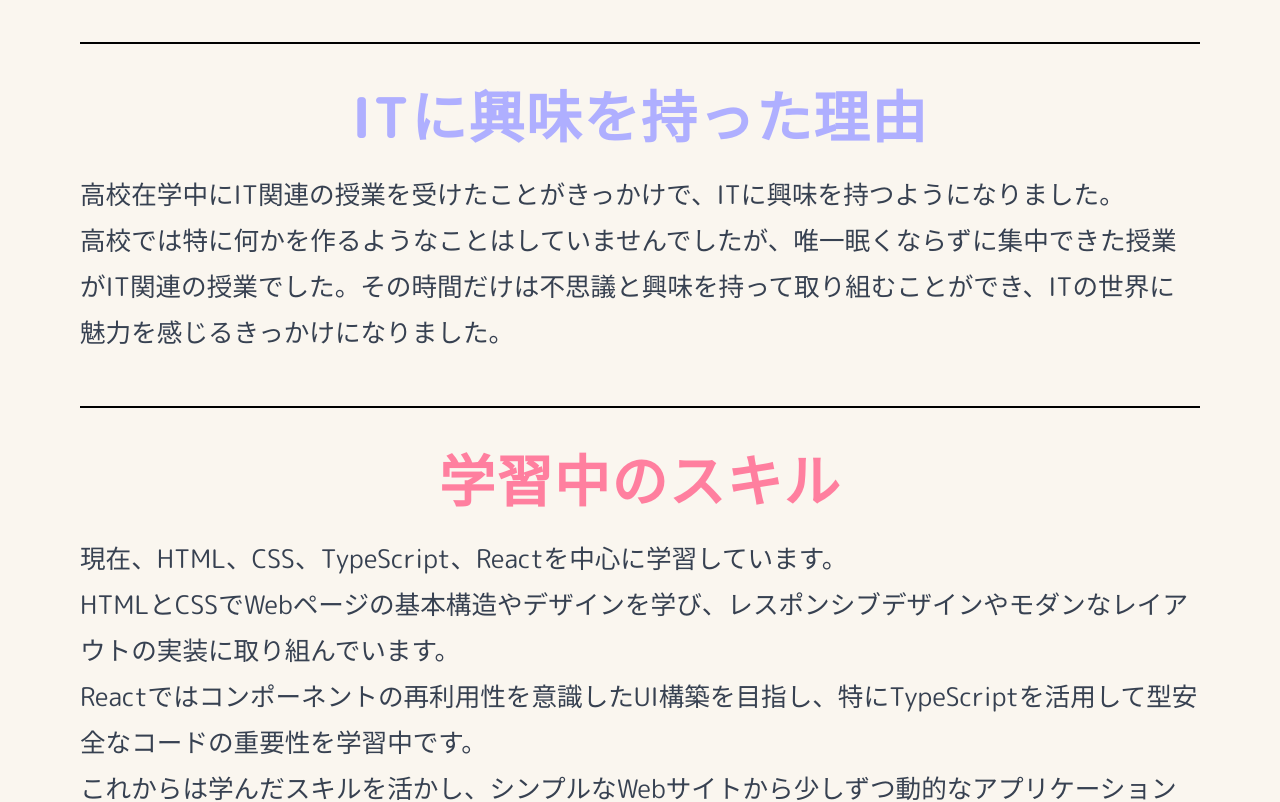
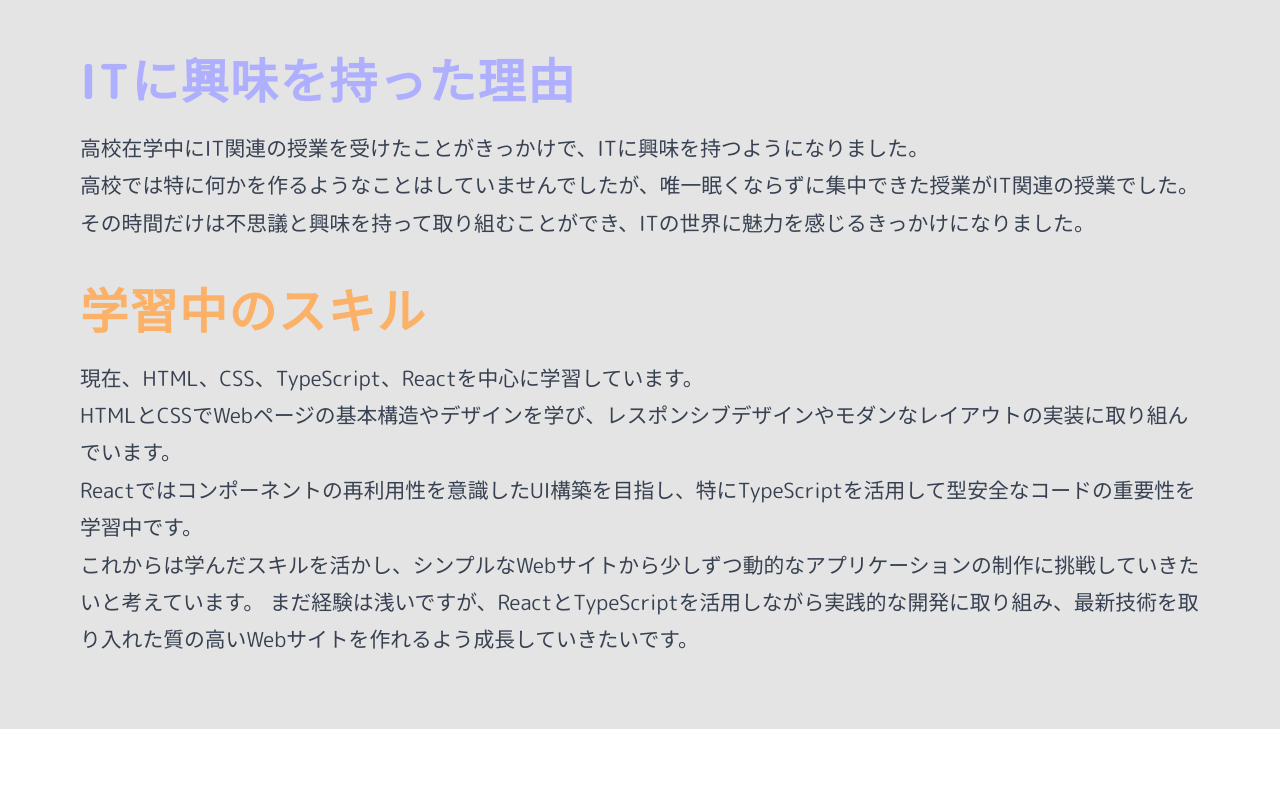
Before and after one commit to KTCume/react-next-portfolio, a Next.js app: page /about in a window 1280 px wide. Shown: the part 980-1782 px from the top of the page. Built offline with nearby package versions, Linux system fonts and the light colour scheme; a web font is replaced by a local one.

Commit message:
デザイン変更

```diff
--- a/app/_components/SheetAbout/index.module.css
+++ b/app/_components/SheetAbout/index.module.css
@@ -1,7 +1,5 @@
 .container {
     position: relative;
     width: 100%;
-    margin: auto;
-    padding: 80px;
     background-color: rgb(250, 246, 239);
 }
--- a/app/about/page.module.css
+++ b/app/about/page.module.css
@@ -1,23 +1,12 @@
 @import url('https://fonts.googleapis.com/css2?family=Rounded+M%2B+1c:wght@400;700&display=swap');
 @import url('https://fonts.googleapis.com/css2?family=M+PLUS+Rounded+1c:wght@400;700&display=swap');
-
-
-/* 各セクションに黒い線を追加 */
-.interest, .skilltop {
-    border-bottom: 2px solid #000; /* 黒い線を追加 */
-    padding-bottom: 30px; /* 余白を追加して線とコンテンツの間にスペースを作る */
-    margin-bottom: 30px; /* セクション間の間隔 */
-}
-.interest {
-    border-top: 2px solid #000;
-}
 
 .top {
     display: flex;
     flex-direction: column;
     align-items: center;
     justify-content: center;
-    margin: 70px auto;
+    margin: 0 auto;
     width: 100%;
     max-width: 850px;
 }
@@ -25,7 +14,7 @@
 .title {
     font-size: 4.5rem;
     font-weight: 700;
-    margin-top: -100px;
+    margin-top: 60px;
     margin-bottom: 40px;
     text-align: center;
     color: #af88f3;
@@ -75,6 +64,10 @@
     margin: 20px 0;
 }
 
+.interest {
+    background-color: #e4e4e4;
+}
+
 .interestImage {
     width: 100%;
     max-width: 600px; /* 画像の最大幅を指定 */
@@ -84,44 +77,51 @@
 }
 
 .interestTitle {
-    margin-top: 40px;
     font-family: 'M PLUS Rounded 1c', sans-serif; /* 丸みのあるおしゃれなフォントを指定 */
-    font-size: 3.5rem; /* タイトルを大きく */
+    font-size: 3rem;
     font-weight: 700; /* 軽めの太さ */
     color: #afafff;
-    text-align: center; /* 中央揃え */
     letter-spacing: 1.5px; /* 文字間隔を広げる */
     line-height: 1.2; /* 行間を広げて可読性を高める */
+    padding: 0 80px;
+    padding-top: 70px;
 }
 
 .interestText {
-    font-size: 1.6rem;
+    font-size: 1.3rem;
     color: #374151;
     font-family: 'M PLUS Rounded 1c', sans-serif;
     line-height: 1.8;
     white-space: pre-wrap; /* 改行を反映させる */
     margin: 20px 0;
+    padding: 0 80px;
+}
+
+.skilltop {
+    background-color: #e4e4e4;
 }
 
 /* 学習中のスキルテキスト */
 .skillTitle {
     margin-top: 40px;
     font-family: 'M PLUS Rounded 1c', sans-serif; /* 丸みのあるおしゃれなフォントを指定 */
-    font-size: 3.5rem; /* タイトルを大きく */
+    font-size: 3rem;
     font-weight: 700; /* 軽めの太さ */
-    color: #ff7f9f;
-    text-align: center; /* 中央揃え */
+    color: #fbb167;
     letter-spacing: 1.5px; /* 文字間隔を広げる */
     line-height: 1.2; /* 行間を広げて可読性を高める */
+    padding: 0 80px;
 }
 
 .skillText {
-    font-size: 1.6rem;
+    font-size: 1.3rem;
     color: #374151;
     font-family: 'M PLUS Rounded 1c', sans-serif;
     line-height: 1.8;
     white-space: pre-wrap; /* 改行を反映させる */
     margin: 20px 0;
+    padding: 0 80px;
+    padding-bottom: 70px;
 }
 
 @media (max-width: 960px) {
--- a/app/about/page.tsx
+++ b/app/about/page.tsx
@@ -36,10 +36,6 @@ export default function Page() {
                         高校では特に何かを作るようなことはしていませんでしたが、唯一眠くならずに集中できた授業がIT関連の授業でした。その時間だけは不思議と興味を持って取り組むことができ、ITの世界に魅力を感じるきっかけになりました。
                     </p>
                 </div>
-            </section>
-
-            {/* 学習中のスキル セクション */}
-            <section className={styles.skilltop}>
                 <h2 className={styles.skillTitle}>学習中のスキル</h2>
                 <div className={styles.skillContainer}>
                     <p className={styles.skillText}>
```
